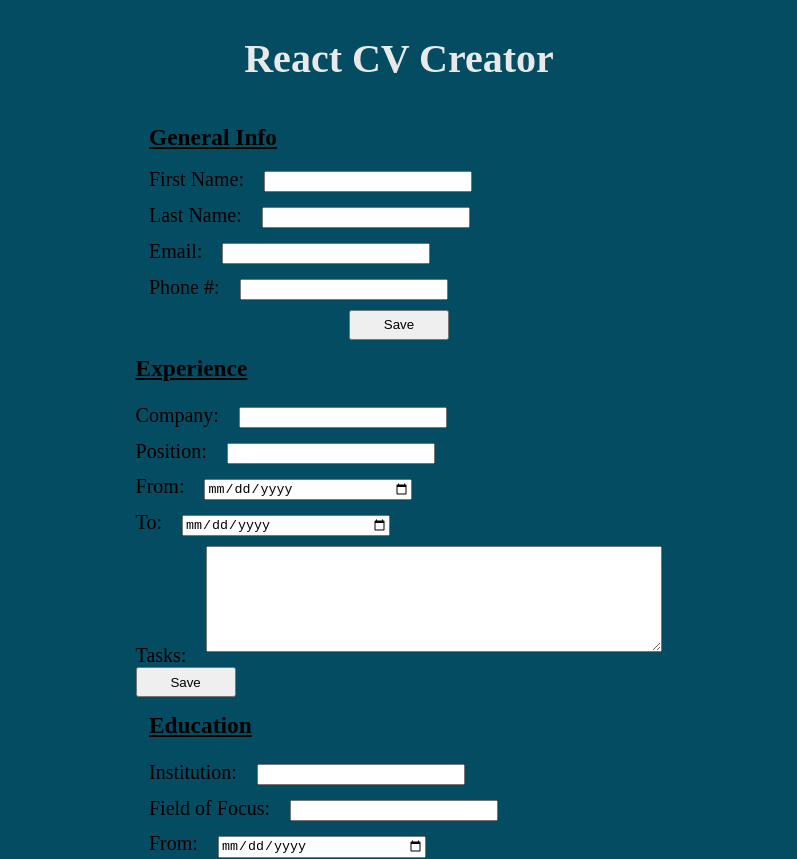
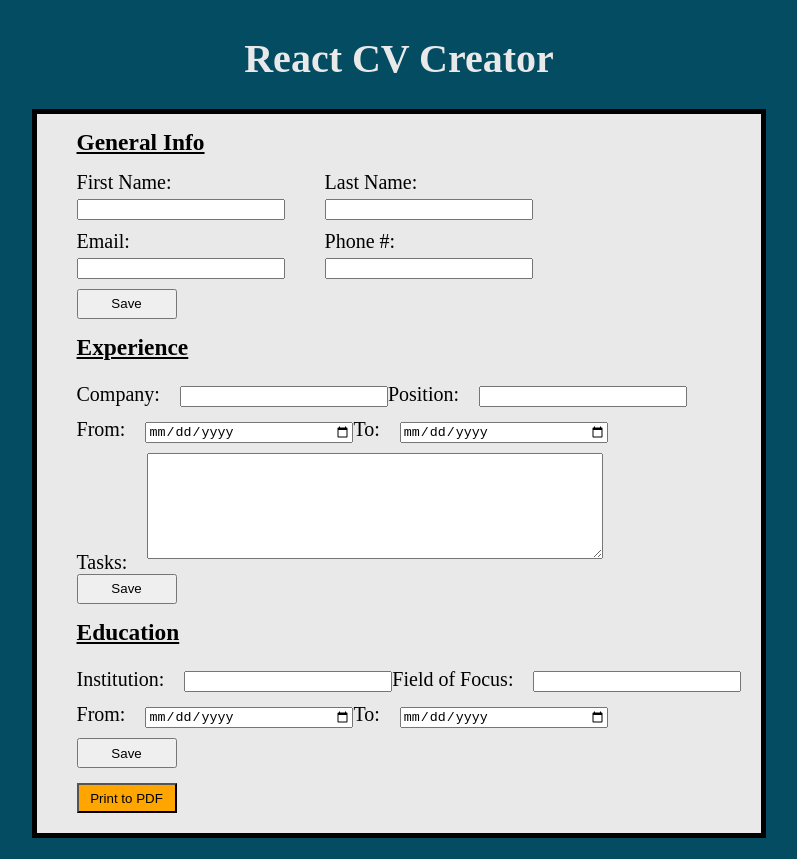
Before and after one commit to Gustav72/CV-Creator, a React (Create React App) app: page / in a window 1280 px wide. Shown: the top 859 px of the page, without its empty margins (241-1038 px from the left). Built offline with nearby package versions, Linux system fonts and the light colour scheme.

Commit message:
adjust styling

```diff
--- a/src/components/App.js
+++ b/src/components/App.js
@@ -11,12 +11,13 @@ class App extends Component {
     return (
       <div id='container'>
         <h1>React CV Creator</h1>
-          <GeneralInfo />
-          <button id="add-general-info">Save</button>
-          <Experience />
-          <Education />
-          <button id="add-education">Save</button>
-          <button type='submit' id="button">Print to PDF</button>
+          <div id="components">
+            <GeneralInfo />
+            <button id="add-general-info">Save</button>
+            <Experience />
+            <Education />
+            <button id="button">Print to PDF</button>
+          </div>
       </div>
     );
   }
--- a/src/style.css
+++ b/src/style.css
@@ -21,7 +21,7 @@ h3 {
     align-items: center;
 }
 
-#container > form {
+#components {
     border: 5px solid black;
     display: flex;
     flex-direction: column;
@@ -33,12 +33,17 @@ h3 {
 
 }
 
-#container > form > div > div {
+#components > div > div {
     display: flex;
     flex-direction: row;
 }
 
-#container > form > div > div > div {
+#components > div > form > div {
+    display: flex;
+    flex-direction: row;
+}
+
+#components > div > div > div {
     display: flex;
     flex-direction: column;
     margin-right: 40px;
```
